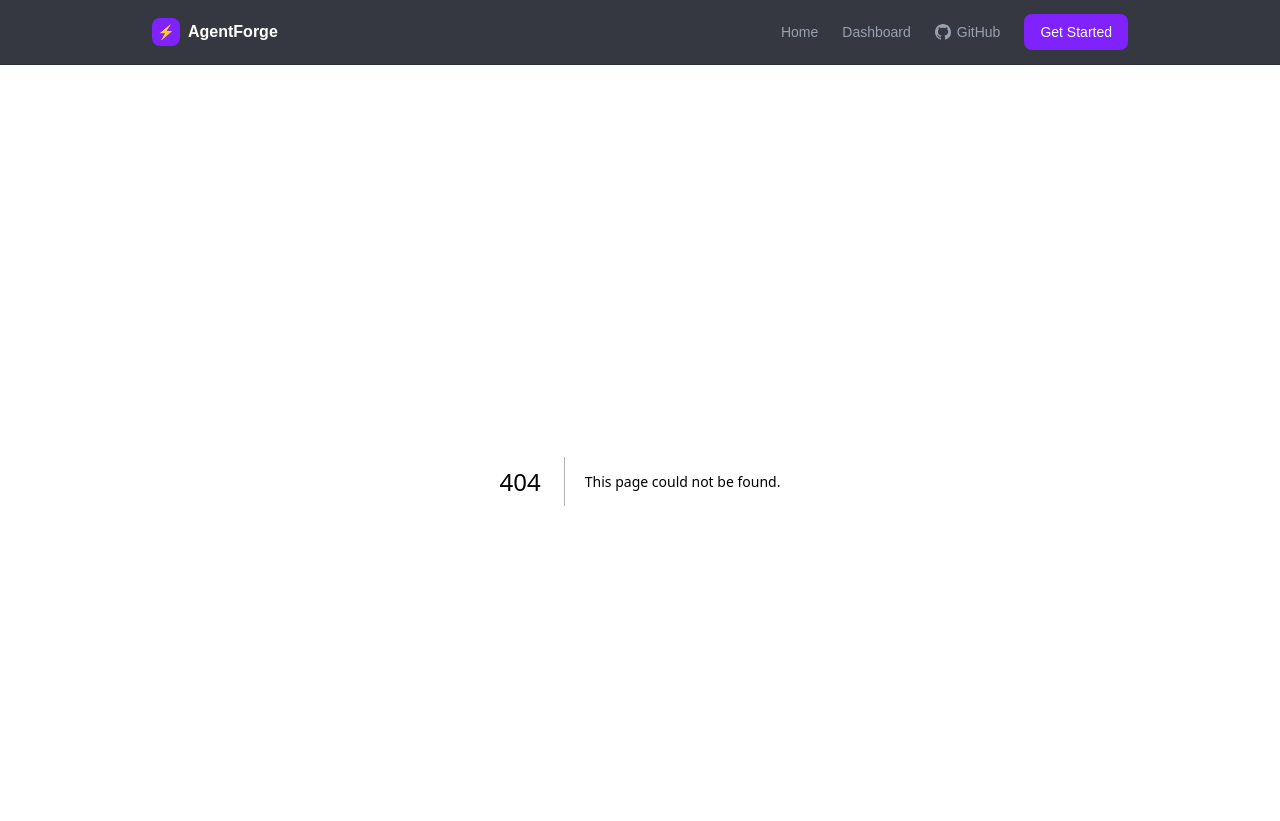
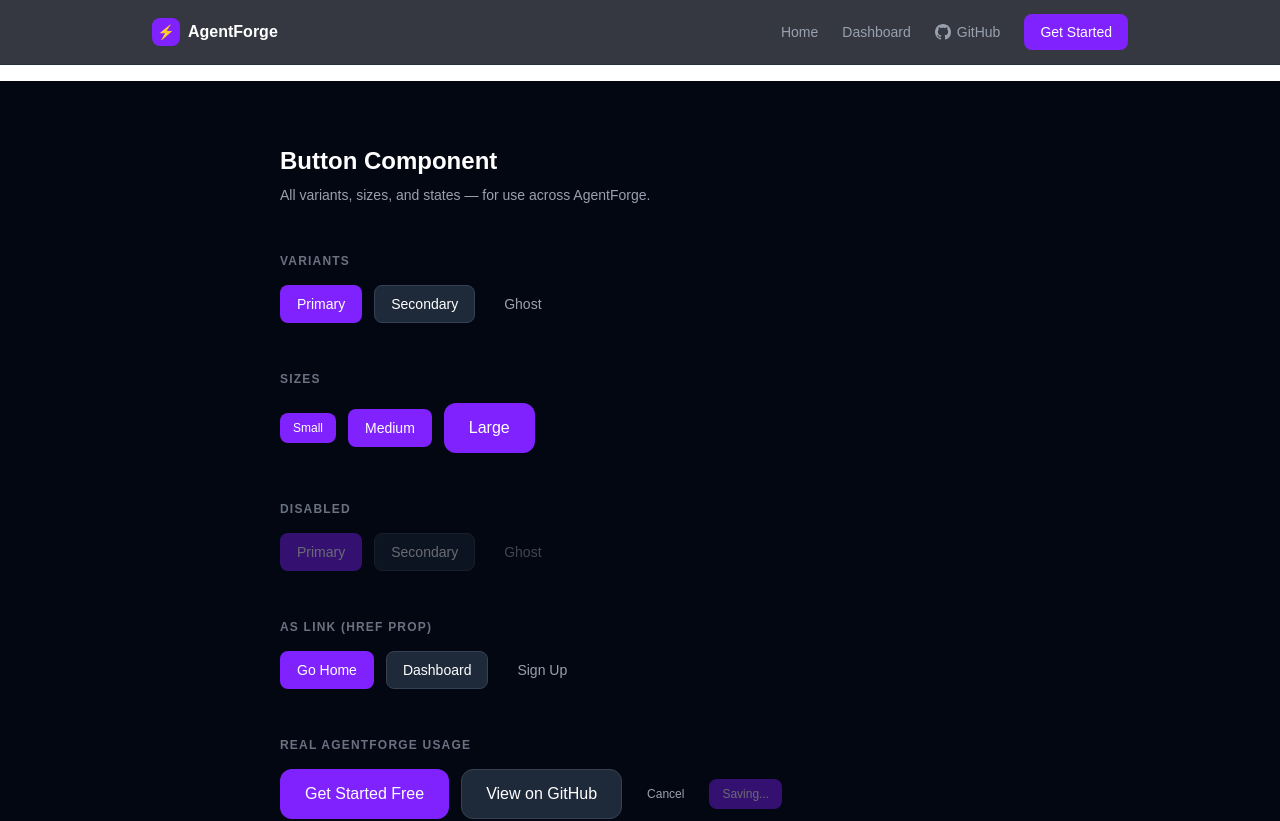
Before and after one commit to lakiiliyanage/agentforge, a Next.js app: page /demo in a window 1280 px wide. Before the commit this address had no page. Shown: the top 821 px of the page. Built offline with nearby package versions, Linux system fonts and the light colour scheme.

Commit message:
feature:button component added to UI

```diff
--- /dev/null
+++ b/src/app/demo/page.tsx
@@ -0,0 +1,54 @@
+import Button from "@/components/ui/Button"
+
+function Section({ title, children }: { title: string; children: React.ReactNode }) {
+  return (
+    <div className="mb-12">
+      <p className="text-xs font-semibold text-gray-500 uppercase tracking-widest mb-4">{title}</p>
+      <div className="flex flex-wrap items-center gap-3">{children}</div>
+    </div>
+  )
+}
+
+export default function DemoPage() {
+  return (
+    <main className="min-h-screen bg-gray-950 text-white">
+      <div className="max-w-3xl mx-auto px-6 py-16">
+        <h1 className="text-2xl font-bold mb-2">Button Component</h1>
+        <p className="text-gray-400 text-sm mb-12">
+          All variants, sizes, and states — for use across AgentForge.
+        </p>
+
+        <Section title="Variants">
+          <Button variant="primary">Primary</Button>
+          <Button variant="secondary">Secondary</Button>
+          <Button variant="ghost">Ghost</Button>
+        </Section>
+
+        <Section title="Sizes">
+          <Button size="sm">Small</Button>
+          <Button size="md">Medium</Button>
+          <Button size="lg">Large</Button>
+        </Section>
+
+        <Section title="Disabled">
+          <Button variant="primary" disabled>Primary</Button>
+          <Button variant="secondary" disabled>Secondary</Button>
+          <Button variant="ghost" disabled>Ghost</Button>
+        </Section>
+
+        <Section title="As Link (href prop)">
+          <Button href="/" variant="primary">Go Home</Button>
+          <Button href="/dashboard" variant="secondary">Dashboard</Button>
+          <Button href="/auth/signup" variant="ghost">Sign Up</Button>
+        </Section>
+
+        <Section title="Real AgentForge usage">
+          <Button variant="primary" size="lg" href="/auth/signup">Get Started Free</Button>
+          <Button variant="secondary" size="lg">View on GitHub</Button>
+          <Button variant="ghost" size="sm">Cancel</Button>
+          <Button variant="primary" size="sm" disabled>Saving...</Button>
+        </Section>
+      </div>
+    </main>
+  )
+}
--- a/src/app/page.tsx
+++ b/src/app/page.tsx
@@ -1,4 +1,5 @@
 import Link from "next/link"
+import Button from "@/components/ui/Button"
 
 export default function HomePage() {
   return (
@@ -31,21 +32,12 @@ export default function HomePage() {
 
         {/* CTA buttons */}
         <div className="flex flex-col sm:flex-row items-center justify-center gap-3">
-          <Link
-            href="/auth/signup"
-            className="w-full sm:w-auto bg-violet-700 hover:bg-violet-500 active:scale-95 text-white font-semibold px-7 py-3 rounded-xl transition-all"
-          >
+          <Button variant="primary" size="lg" href="/auth/signup">
             Get Started Free
-          </Link>
-          <a
-            href="#"
-            className="w-full sm:w-auto flex items-center justify-center gap-2 bg-gray-800 hover:bg-gray-700 active:scale-95 text-white font-semibold px-7 py-3 rounded-xl transition-all border border-gray-700"
-          >
-            <svg className="w-4 h-4" fill="currentColor" viewBox="0 0 24 24">
-              <path d="M12 0C5.37 0 0 5.37 0 12c0 5.31 3.435 9.795 8.205 11.385.6.105.825-.255.825-.57 0-.285-.015-1.23-.015-2.235-3.015.555-3.795-.735-4.035-1.41-.135-.345-.72-1.41-1.23-1.695-.42-.225-1.02-.78-.015-.795.945-.015 1.62.87 1.845 1.23 1.08 1.815 2.805 1.305 3.495.99.105-.78.42-1.305.765-1.605-2.67-.3-5.46-1.335-5.46-5.925 0-1.305.465-2.385 1.23-3.225-.12-.3-.54-1.53.12-3.18 0 0 1.005-.315 3.3 1.23.96-.27 1.98-.405 3-.405s2.04.135 3 .405c2.295-1.56 3.3-1.23 3.3-1.23.66 1.65.24 2.88.12 3.18.765.84 1.23 1.905 1.23 3.225 0 4.605-2.805 5.625-5.475 5.925.435.375.81 1.095.81 2.22 0 1.605-.015 2.895-.015 3.3 0 .315.225.69.825.57A12.02 12.02 0 0024 12c0-6.63-5.37-12-12-12z" />
-            </svg>
+          </Button>
+          <Button variant="secondary" size="lg" href="#">
             View on GitHub
-          </a>
+          </Button>
         </div>
       </section>
 
--- /dev/null
+++ b/src/components/ui/Button.tsx
@@ -0,0 +1,61 @@
+import Link from "next/link"
+
+type ButtonVariant = "primary" | "secondary" | "ghost"
+type ButtonSize = "sm" | "md" | "lg"
+
+interface ButtonProps {
+  children: React.ReactNode
+  variant?: ButtonVariant
+  size?: ButtonSize
+  href?: string
+  disabled?: boolean
+  onClick?: () => void
+  type?: "button" | "submit" | "reset"
+  className?: string
+}
+
+const variantStyles: Record<ButtonVariant, string> = {
+  primary:   "bg-violet-600 hover:bg-violet-500 text-white border border-transparent",
+  secondary: "bg-gray-800 hover:bg-gray-700 text-white border border-gray-700 hover:border-gray-600",
+  ghost:     "bg-transparent hover:bg-gray-800 text-gray-400 hover:text-white border border-transparent",
+}
+
+const sizeStyles: Record<ButtonSize, string> = {
+  sm: "text-xs px-3 py-1.5 rounded-lg",
+  md: "text-sm px-4 py-2 rounded-lg",
+  lg: "text-base px-6 py-3 rounded-xl",
+}
+
+const baseStyles = "inline-flex items-center justify-center font-medium transition-all active:scale-95 disabled:opacity-40 disabled:pointer-events-none"
+
+export default function Button({
+  children,
+  variant = "primary",
+  size = "md",
+  href,
+  disabled = false,
+  onClick,
+  type = "button",
+  className = "",
+}: ButtonProps) {
+  const styles = `${baseStyles} ${variantStyles[variant]} ${sizeStyles[size]} ${className}`
+
+  if (href) {
+    return (
+      <Link href={href} className={styles}>
+        {children}
+      </Link>
+    )
+  }
+
+  return (
+    <button
+      type={type}
+      onClick={onClick}
+      disabled={disabled}
+      className={styles}
+    >
+      {children}
+    </button>
+  )
+}
```
